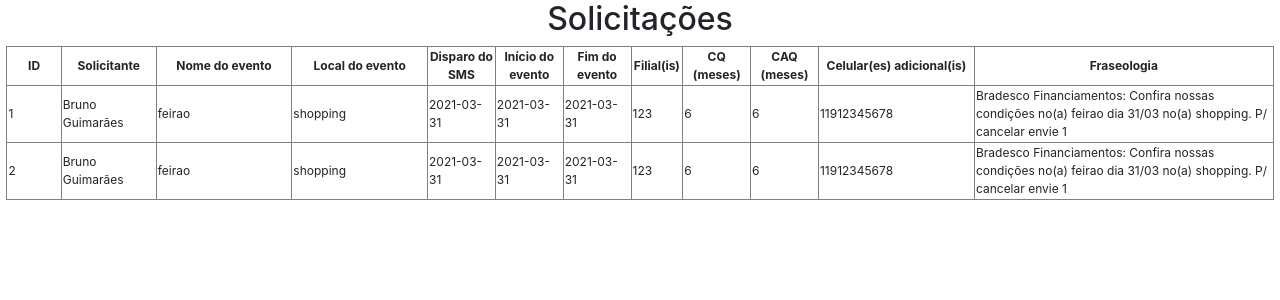
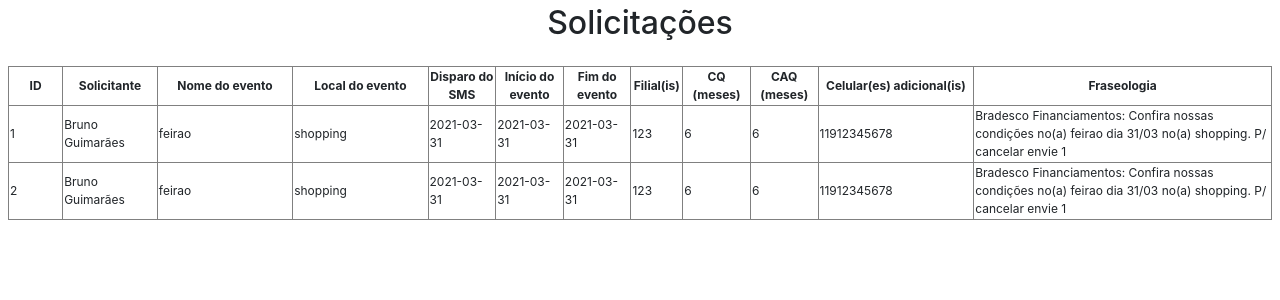
Before and after one commit to Ubuntu-Oss/Envio-SMS, a PHP site: page /solicitacoes.php in a window 1280 px wide. Shown: the part 56-356 px from the top of the page. Run offline with PHP 8.4, Linux system fonts and the light colour scheme; the visitor is signed in with stand-in values (Sample User, id 1); data comes from the database, SQL or seed files in the repository.

Commit message:
detalhes

```diff
--- a/public/Formulario-SMS/solicita.php
+++ /dev/null
@@ -1,4 +0,0 @@
-<?php
-	echo("entrou");
-	//require_once '../../Projeto-SMS/solicita.php';
-?>
--- a/public/Formulario-SMS/solicitacoes.php
+++ b/public/Formulario-SMS/solicitacoes.php
@@ -30,7 +30,7 @@ require "solicitacao_controller.php";
 					<a class="nav-link" href="formulario.php">Formulário</a>
 				</li>
 				<li class="nav-item">
-					<a class="nav-link" href="">Solicitações</a>
+					<a class="nav-link" href="solicitacoes.php">Solicitações</a>
 				</li>
 				<li class="nav-item">
 					<a class="nav-link" href="">Contato</a>
@@ -40,9 +40,9 @@ require "solicitacao_controller.php";
 				</li>
 			</ul>
 		</nav>
-		<h2 align="center"> Solicitações </h2>
-			<div style="font-size: 12px ">
-				<table align="center" border="1" width="99%" >
+		<div class="mt-1 mb-4"><h2 align="center"> Solicitações </h2></div>
+			<div class="px-2"style="font-size: 12px ">
+				<table class="tableF" align="center" border="1" width="100%" >
 					<tr>
 						<th style="text-align:center; width:4%">ID </th>
 						<th style="text-align:center; width:7%">Solicitante</th>
```
Also changed, not shown: public/Formulario-SMS/formulario.php (+3 -5 lines).
